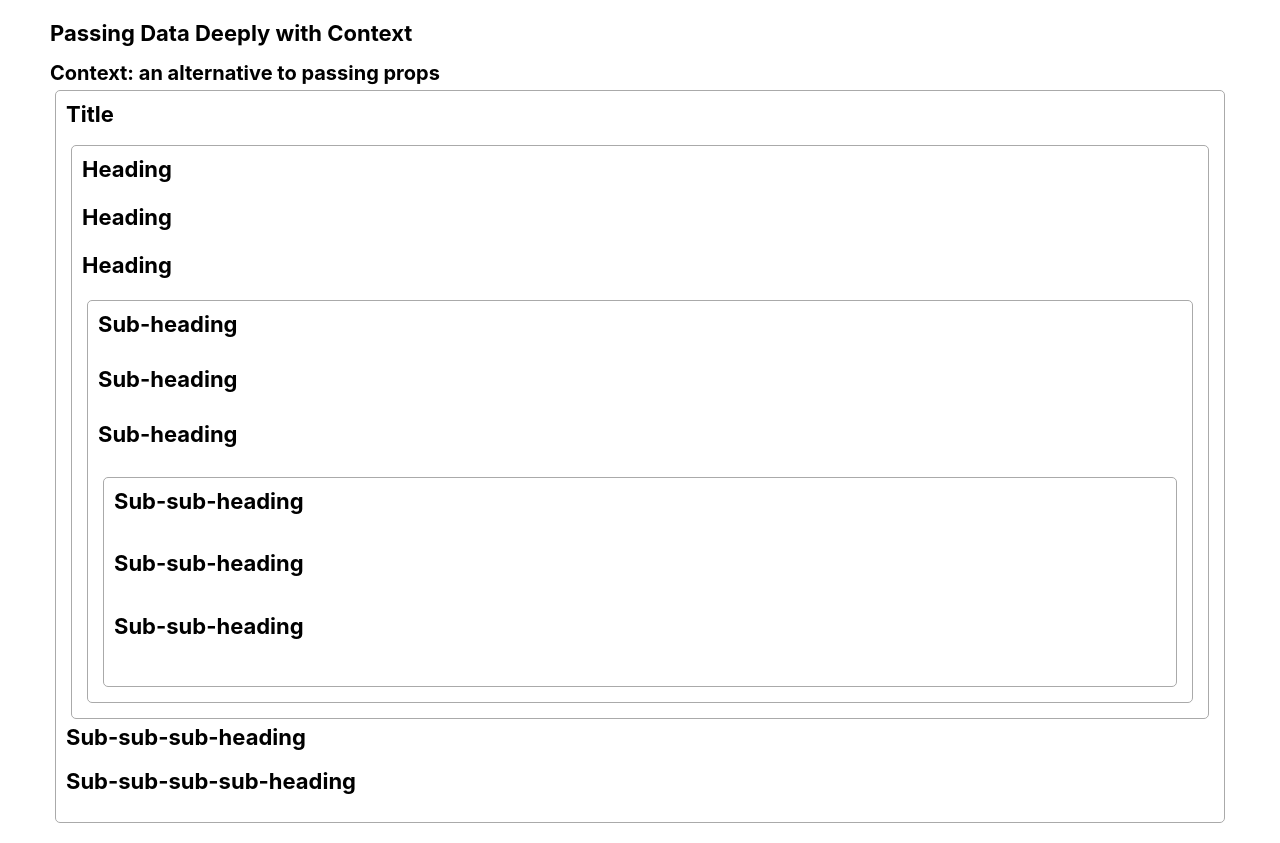
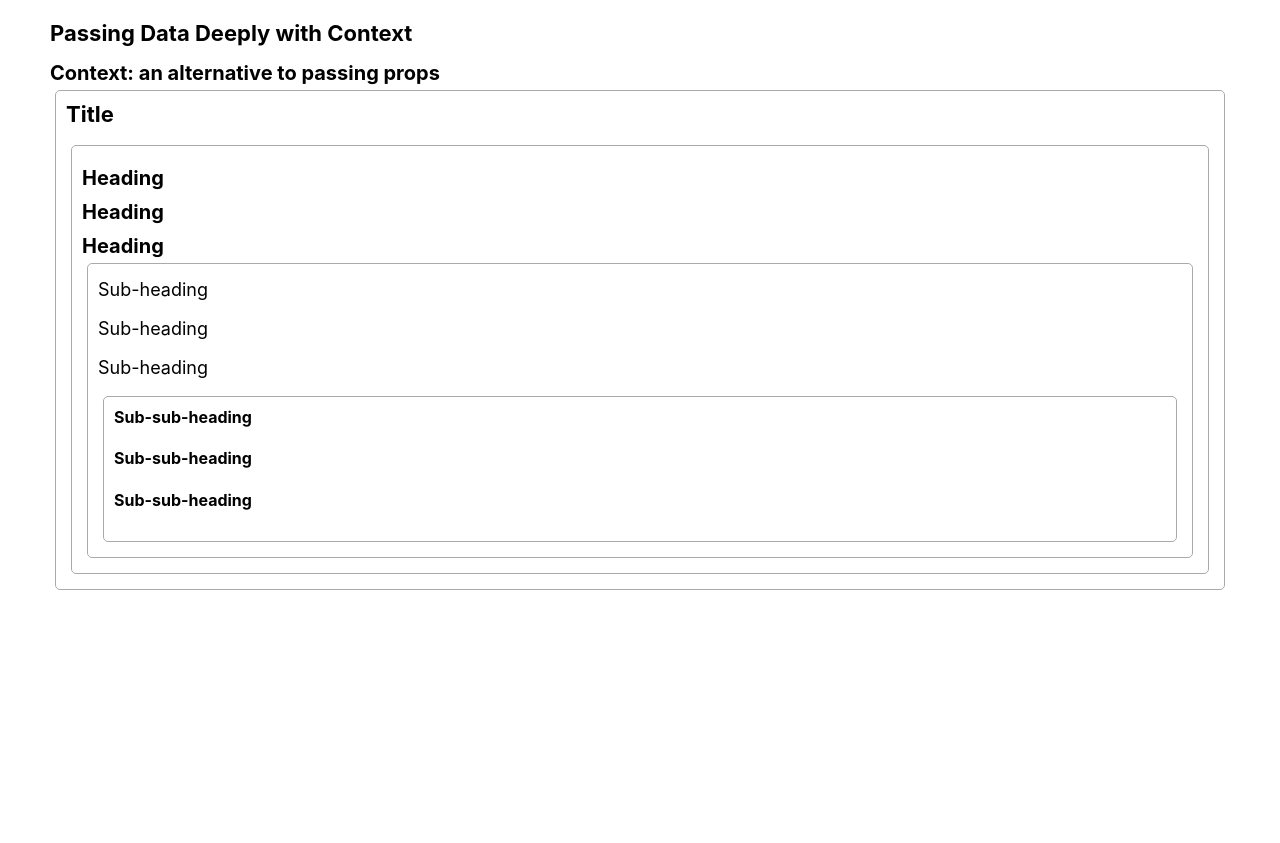
Before and after one commit to VladimirovMario/Sandbox, a React (Create React App) app in the folder 01. React documentation/02. Learn React/03. Managing State/: page / in a window 1280 px wide. After the commit the page ends 800 px from the top, so only its background shows below. Built offline with nearby package versions, Linux system fonts and the light colour scheme.

Commit message:
Provide the context

```diff
--- a/01. React documentation/02. Learn React/03. Managing State/src/components/PassingDataDeeplyWithContext/AlternativeToPassingProps/AlternativeToPassingProps.js
+++ b/01. React documentation/02. Learn React/03. Managing State/src/components/PassingDataDeeplyWithContext/AlternativeToPassingProps/AlternativeToPassingProps.js
@@ -12,25 +12,23 @@
 
 function Page() {
   return (
-    <Section>
-      <Heading level={1}>Title</Heading>
-      <Section>
-        <Heading level={2}>Heading</Heading>
-        <Heading level={2}>Heading</Heading>
-        <Heading level={2}>Heading</Heading>
-        <Section>
-          <Heading level={3}>Sub-heading</Heading>
-          <Heading level={3}>Sub-heading</Heading>
-          <Heading level={3}>Sub-heading</Heading>
-          <Section>
-            <Heading level={4}>Sub-sub-heading</Heading>
-            <Heading level={4}>Sub-sub-heading</Heading>
-            <Heading level={4}>Sub-sub-heading</Heading>
+    <Section level={1}>
+      <Heading>Title</Heading>
+      <Section level={2}>
+        <Heading>Heading</Heading>
+        <Heading>Heading</Heading>
+        <Heading>Heading</Heading>
+        <Section level={3}>
+          <Heading>Sub-heading</Heading>
+          <Heading>Sub-heading</Heading>
+          <Heading>Sub-heading</Heading>
+          <Section level={4}>
+            <Heading>Sub-sub-heading</Heading>
+            <Heading>Sub-sub-heading</Heading>
+            <Heading>Sub-sub-heading</Heading>
           </Section>
         </Section>
       </Section>
-      <Heading level={5}>Sub-sub-sub-heading</Heading>
-      <Heading level={6}>Sub-sub-sub-sub-heading</Heading>
     </Section>
   );
 }
--- a/01. React documentation/02. Learn React/03. Managing State/src/components/PassingDataDeeplyWithContext/AlternativeToPassingProps/Section.js
+++ b/01. React documentation/02. Learn React/03. Managing State/src/components/PassingDataDeeplyWithContext/AlternativeToPassingProps/Section.js
@@ -1,3 +1,9 @@
-export default function Section({ children }) {
-  return <section className="section">{children}</section>;
+import { LevelContext } from './LevelContext';
+
+export default function Section({ level, children }) {
+  return (
+    <LevelContext.Provider value={level}>
+      <section className="section">{children}</section>
+    </LevelContext.Provider>
+  );
 }
```
